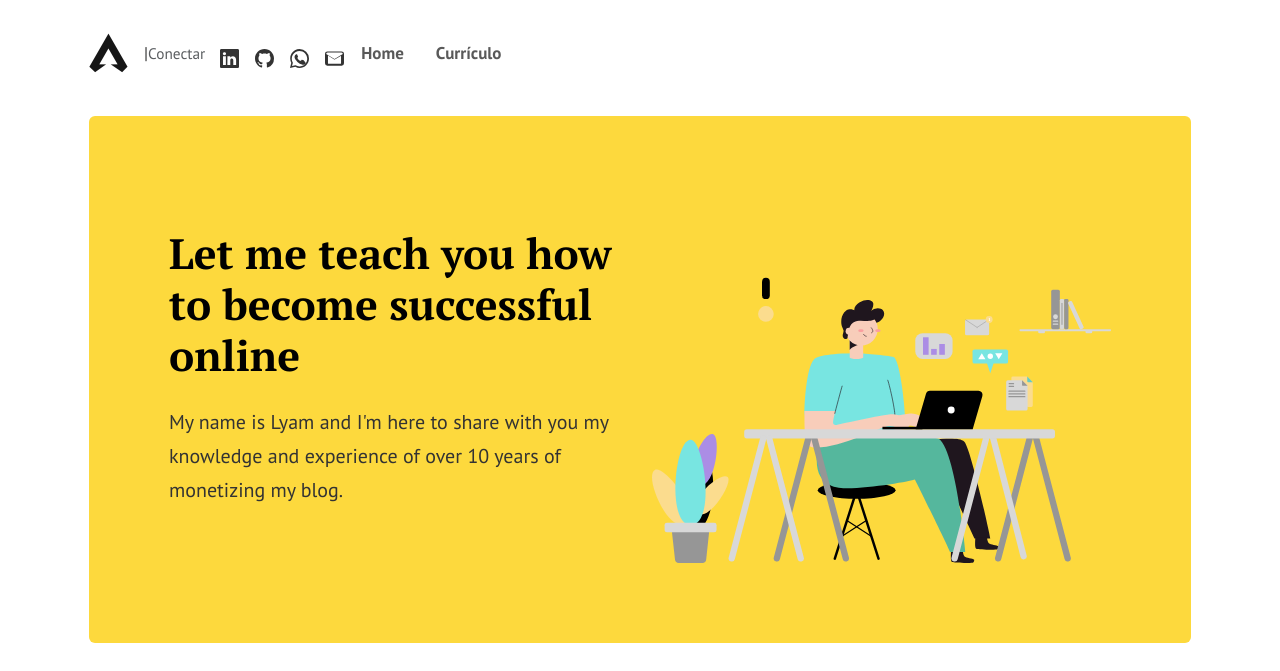
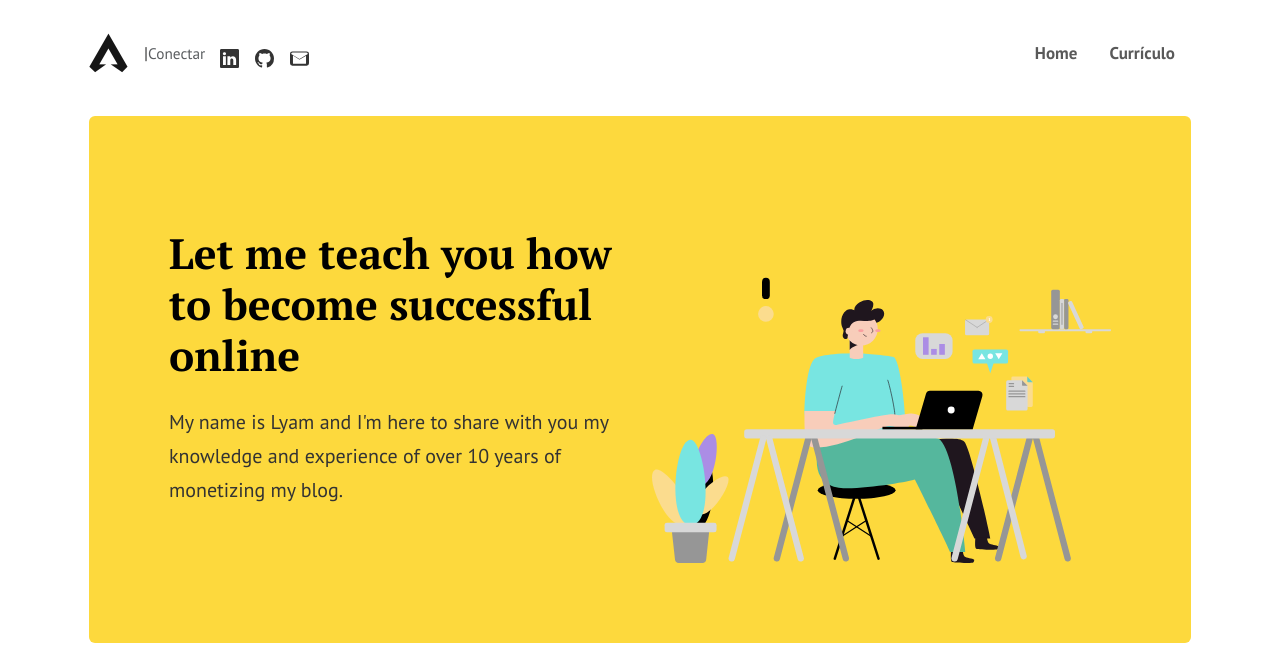
Before and after one commit to ronycosta01/ronycosta01.github.io, a Jekyll site: the page built from index.html, in a window 1280 px wide and 1291 px high. Shown: the top 671 px of the window. Built offline with Jekyll 4.4.1, drawn with Linux system fonts in a browser that asks for light colours; the list of posts is cut into pages by our own code; grey boxes are pictures that could not be loaded.

Commit message:
Ajustando layout e icones

```diff
--- a/_config.yml
+++ b/_config.yml
@@ -45,7 +45,6 @@ authors:
 social:
   email: rony.vonn977@gmail.com
   linkedin: https://www.linkedin.com/in/rony-vonn-costa-603697261/
-  whatsapp: "https://wa.me/5561981779401"
   github: https://github.com/ronycosta01
 # Plugins
 plugins:
--- a/_layouts/default.html
+++ b/_layouts/default.html
@@ -76,13 +76,6 @@ gtag('config', '{{site.ganalytics}}');
               </svg>
             </a>
 
-            <!-- WhatsApp -->
-            <a class="d-inline-block social-icon ml-2" target="_blank" href="https://wa.me/{{ site.social.whatsapp | remove: '+' | remove: ' ' }}">
-              <svg xmlns="http://www.w3.org/2000/svg" width="19" height="19" fill="currentColor" class="bi bi-whatsapp" viewBox="0 0 16 16">
-                <path d="M13.601 2.326A7.875 7.875 0 0 0 8 0a7.946 7.946 0 0 0-6.927 11.62L0 16l4.522-1.067A7.943 7.943 0 0 0 8 16c4.418 0 8-3.582 8-8a7.875 7.875 0 0 0-2.399-5.674zm-5.6 12.34c-1.18 0-2.34-.315-3.356-.908l-.239-.141-2.682.633.717-2.612-.156-.269a6.493 6.493 0 0 1 5.716-9.61c3.584 0 6.5 2.916 6.5 6.5s-2.916 6.5-6.5 6.5zm3.689-4.986c-.202-.101-1.193-.589-1.378-.656-.185-.068-.32-.101-.454.101-.135.202-.52.655-.637.789-.118.135-.236.152-.438.051a5.262 5.262 0 0 1-1.55-.957 5.805 5.805 0 0 1-1.074-1.328c-.113-.195-.012-.3.085-.396.087-.086.202-.219.303-.328.101-.111.135-.185.202-.303.067-.118.034-.236-.017-.336-.051-.101-.454-1.096-.622-1.505-.164-.395-.332-.342-.454-.348l-.387-.007a.862.862 0 0 0-.625.292c-.215.235-.815.796-.815 1.94 0 1.144.835 2.25.951 2.406.118.152 1.642 2.508 3.978 3.51.556.24.99.384 1.328.491.558.177 1.066.152 1.469.092.448-.067 1.193-.487 1.361-.957.168-.47.168-.871.118-.957-.05-.084-.185-.135-.387-.236z"/>
-              </svg>
-            </a>
-
             <!-- E-mail -->
             <a class="d-inline-block social-icon ml-2" target="_blank" href="mailto:{{ site.email }}">
               <svg xmlns="http://www.w3.org/2000/svg" width="19" height="19" fill="currentColor" class="bi bi-envelope" viewBox="0 0 16 16">
@@ -103,8 +96,8 @@ gtag('config', '{{site.ganalytics}}');
             </svg>
           </button>
 
-          <div class="collapse navbar-collapse" id="navbarResponsive">
-            <ul class="navbar-nav ml-auto font-weight-bold d-flex align-items-center">
+          <div class="collapse navbar-collapse justify-content-end" id="navbarResponsive">
+            <ul class="navbar-nav font-weight-bold d-flex align-items-center">
               <li class="nav-item">
                 <a class="nav-link px-3" href="{{site.baseurl}}/">Home</a>
               </li>
```
